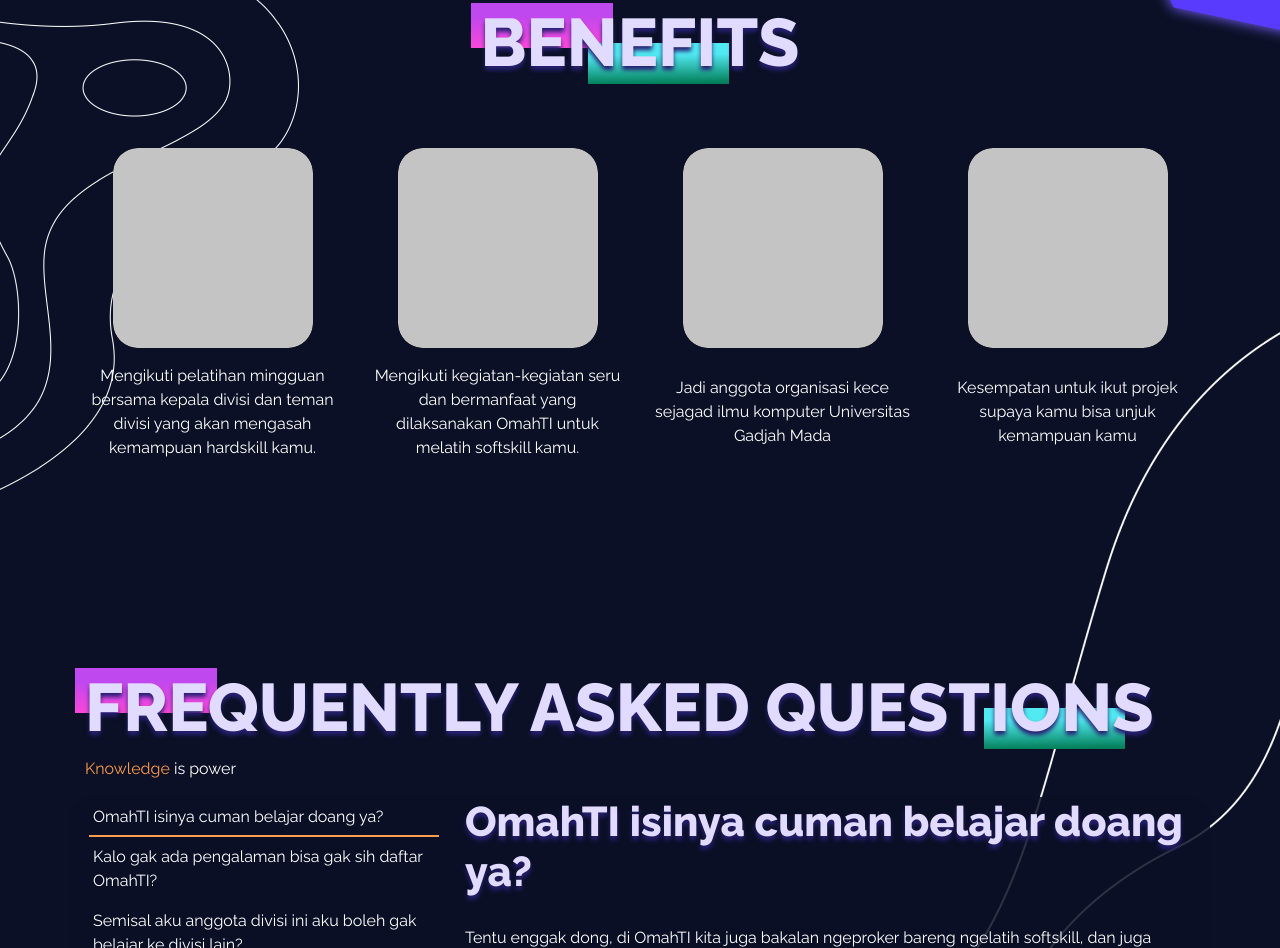
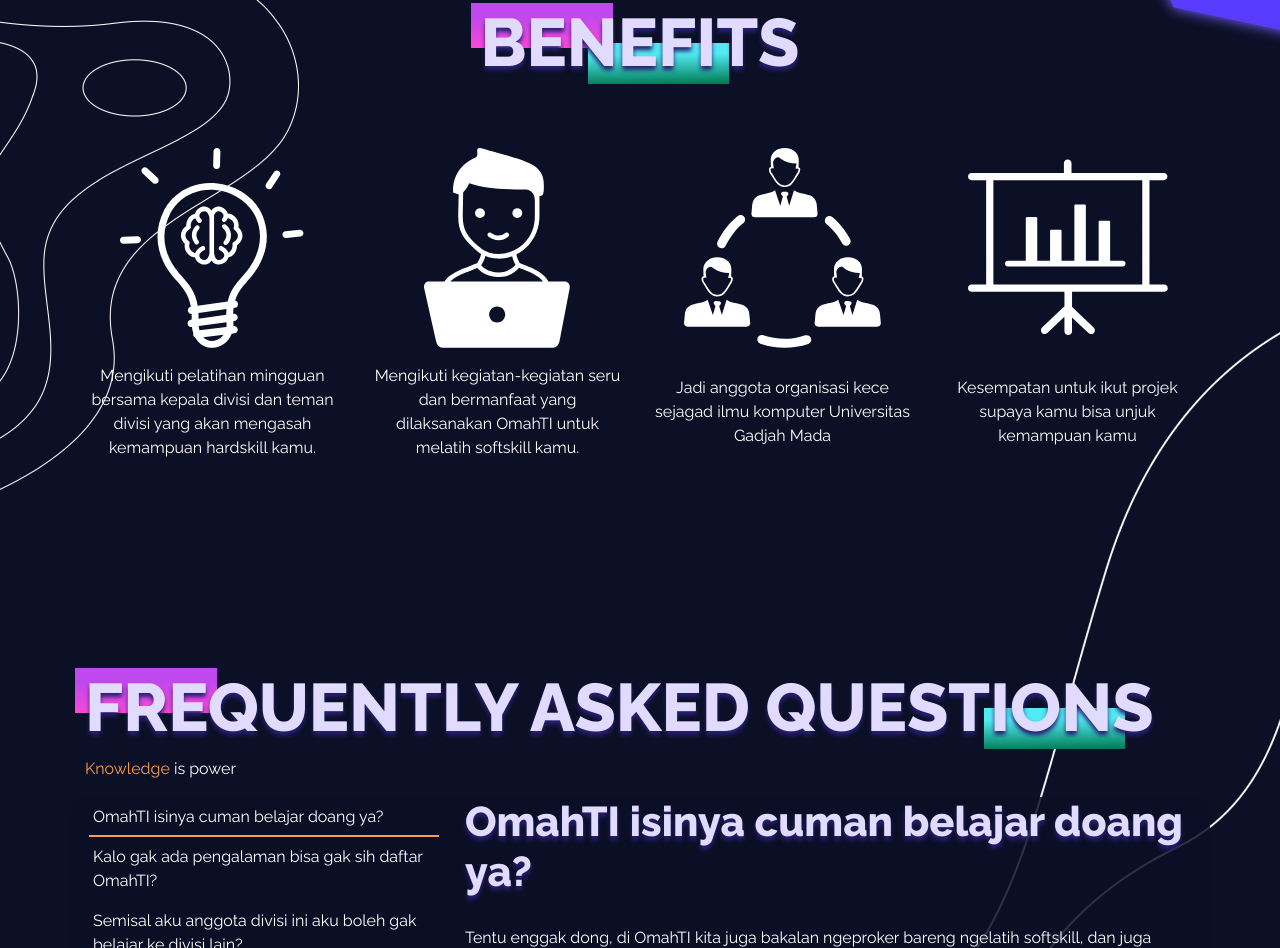
Before and after one commit to zulfaza/OpRecOTI2020, a plain HTML site: page index.html in a window 1280 px wide. Shown: the part 3346-4294 px from the top of the page. Drawn offline with nearby package versions, Linux system fonts and the light colour scheme.

Commit message:
add icon

```diff
--- a/Asset/css/opecOTI.css
+++ b/Asset/css/opecOTI.css
@@ -233,12 +233,13 @@
     border-radius: 20px;
 }
 
-.benefit .img{
+.benefit .img {
     width: 200px;
     height: 200px;
-    background: black;
     border-radius: 25px;
     overflow: hidden;
+    display: flex;
+    justify-content: center;
 }
 
 .benefit .benefit-item{
--- a/index.html
+++ b/index.html
@@ -118,25 +118,25 @@
             <div class="row text-center mt-3">
                 <div class="benefit-item col-xl-3">
                     <div class="img">
-                        <img src="./Asset/img/Rectangle 23.png" alt="" class="img-fluid">
+                        <img src="./Asset/img/Lampu otak.svg" alt="" class="img-fluid">
                     </div>
                     <p class="mt-3">Mengikuti pelatihan mingguan bersama kepala divisi dan teman divisi yang akan mengasah kemampuan hardskill kamu.</p>
                 </div>
                 <div class="benefit-item col-xl-3">
                     <div class="img">
-                        <img src="./Asset/img/Rectangle 23.png" alt="" class="img-fluid">
+                        <img src="./Asset/img/Orang pake Laptop.svg" alt="" class="img-fluid">
                     </div>
                     <p class="mt-3">Mengikuti kegiatan-kegiatan seru dan bermanfaat yang dilaksanakan OmahTI untuk melatih softskill kamu.</p>
                 </div>
                 <div class="benefit-item col-xl-3">
                     <div class="img">
-                        <img src="./Asset/img/Rectangle 23.png" alt="" class="img-fluid">
+                        <img src="./Asset/img/Lingkaran Orang.svg" alt="" class="img-fluid">
                     </div>
                     <p class="mt-3">Jadi anggota organisasi kece sejagad ilmu komputer Universitas Gadjah Mada</p>
                 </div>
                 <div class="benefit-item col-xl-3">
                     <div class="img">
-                        <img src="./Asset/img/Rectangle 23.png" alt="" class="img-fluid">
+                        <img src="./Asset/img/Presentasi Chart.svg" alt="" class="img-fluid">
                     </div>
                     <p class="mt-3">Kesempatan untuk ikut projek supaya kamu bisa unjuk kemampuan kamu</p>
                 </div>
```
Also changed, not shown: Asset/img/Lampu otak.svg (added), Asset/img/Lingkaran Orang.svg (added), Asset/img/Orang pake Laptop.svg (added), Asset/img/Presentasi Chart.svg (added).
